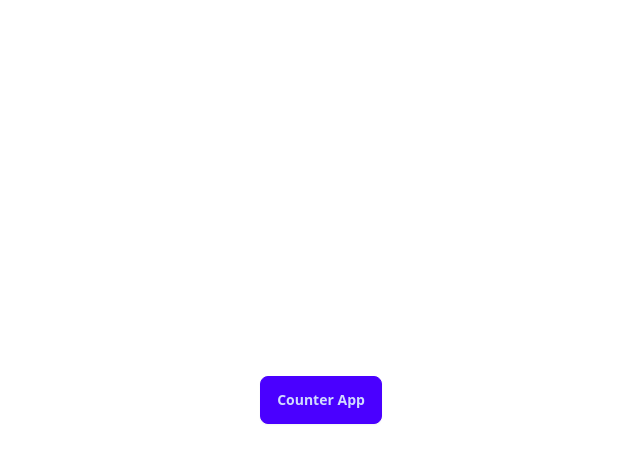
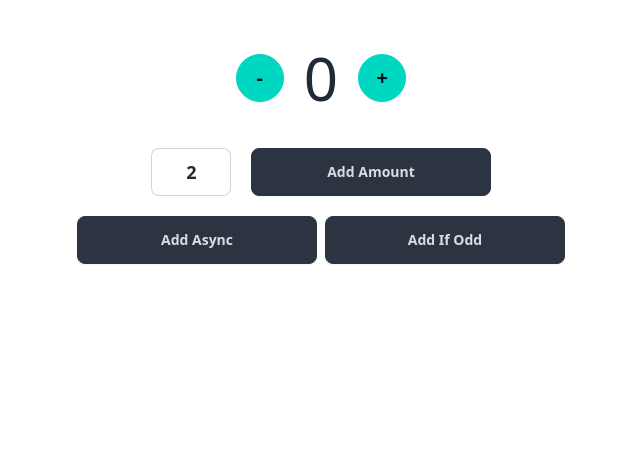
Before and after one commit to Rezuanul-Islam-Fahim/react-redux-state-management, a React (Vite) app: page / in a window 1280 px wide. Shown: the top 462 px of the page, without its empty margins (319-959 px from the left). Built offline with nearby package versions, Linux system fonts and the light colour scheme.

Commit message:
Remove dashboard screen

```diff
--- a/index.html
+++ b/index.html
@@ -4,7 +4,7 @@
     <meta charset="UTF-8" />
     <link rel="icon" type="image/svg+xml" href="/vite.svg" />
     <meta name="viewport" content="width=device-width, initial-scale=1.0" />
-    <title>React Redux State Management</title>
+    <title>React Redux Counter App</title>
   </head>
   <body>
     <div id="root"></div>
--- a/src/features/Dashboard/Dashboard.jsx
+++ /dev/null
@@ -1,15 +0,0 @@
-import { Link } from 'react-router';
-
-const Dashboard = () => {
-  return (
-    <div className="min-h-screen flex items-center justify-center">
-      <div className="flex flex-col">
-        <Link to="/counter-app" className="btn btn-primary my-2">
-          Counter App
-        </Link>
-      </div>
-    </div>
-  );
-};
-
-export default Dashboard;
--- a/src/features/Dashboard/index.js
+++ /dev/null
@@ -1 +0,0 @@
-export { default } from './Dashboard';
--- a/src/routes/AppRoutes.jsx
+++ b/src/routes/AppRoutes.jsx
@@ -1,12 +1,10 @@
 import { Routes, Route } from 'react-router';
-import Dashboard from '@/features/Dashboard';
 import { Counter } from '@/features/Counter';
 
 const AppRoutes = () => {
   return (
     <Routes>
-      <Route index element={<Dashboard />} />
-      <Route path="/counter-app" element={<Counter />} />
+      <Route index element={<Counter />} />
     </Routes>
   );
 };
```
